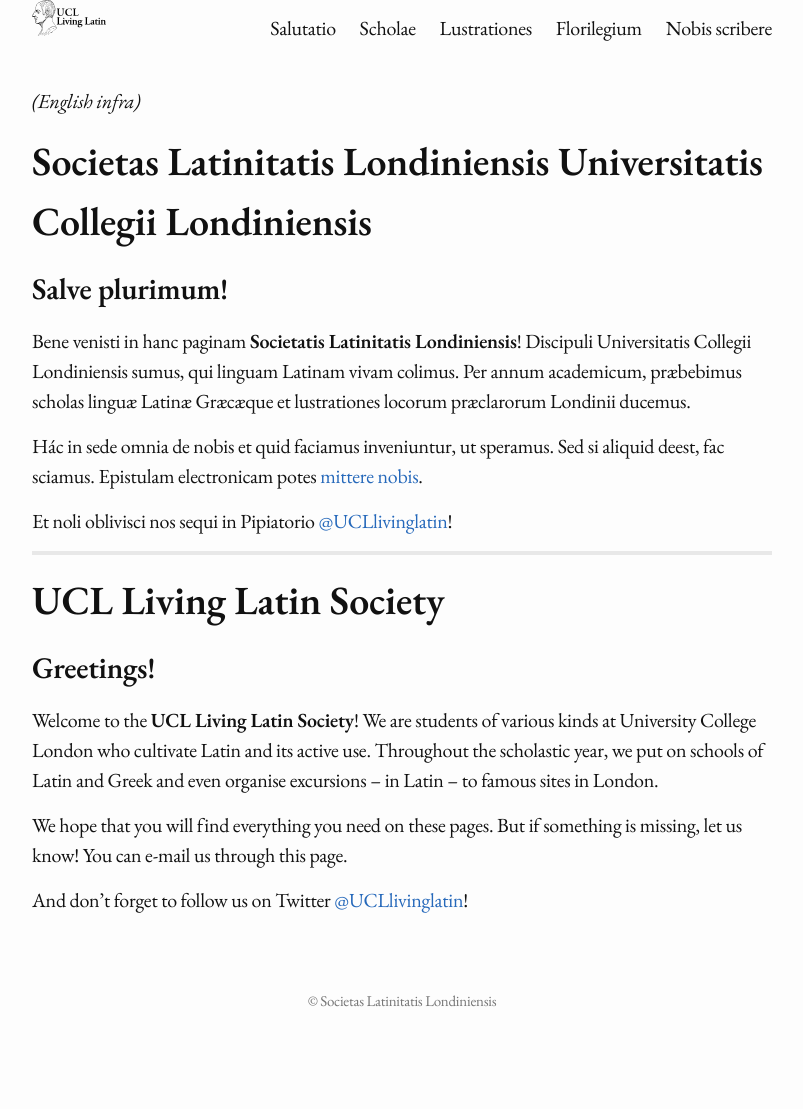
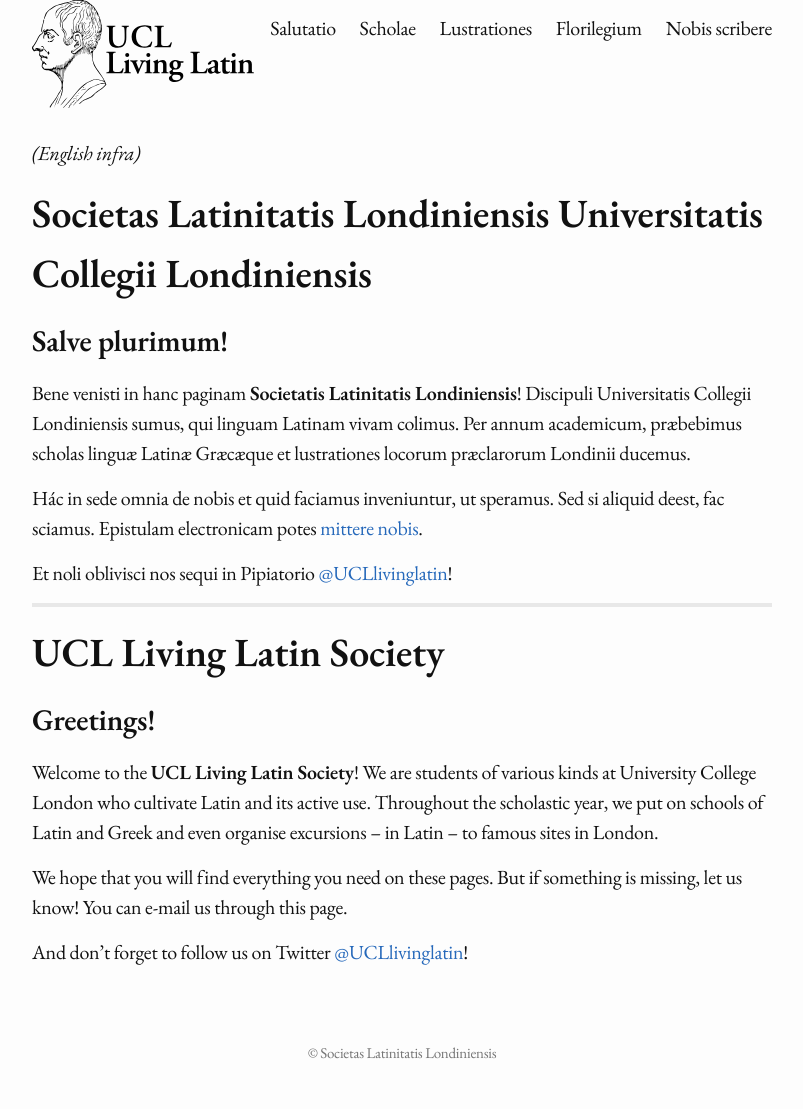
Before and after one commit to latinitasucl/latinitasucl, a Jekyll site: the page built from index.md, in a window 1280 px wide. Shown: the whole page, without its empty margins (238-1041 px from the left). Built offline with Jekyll 4.4.1, drawn with Linux system fonts in a browser that asks for light colours; before the commit the page ends 1058 px from its top, so only the background shows below that.

Commit message:
Update header.html

```diff
--- a/_includes/header.html
+++ b/_includes/header.html
@@ -2,7 +2,7 @@
 
   <div class="wrapper">
 
-    <img style="width: 10%;" src="logo.svg" alt="UCL Living Latin Society">
+    <img style="width: 30%;" src="logo.svg" alt="UCL Living Latin Society">
 
     <nav class="site-nav">
       {% for link in site.data.navigation.main %}
```
